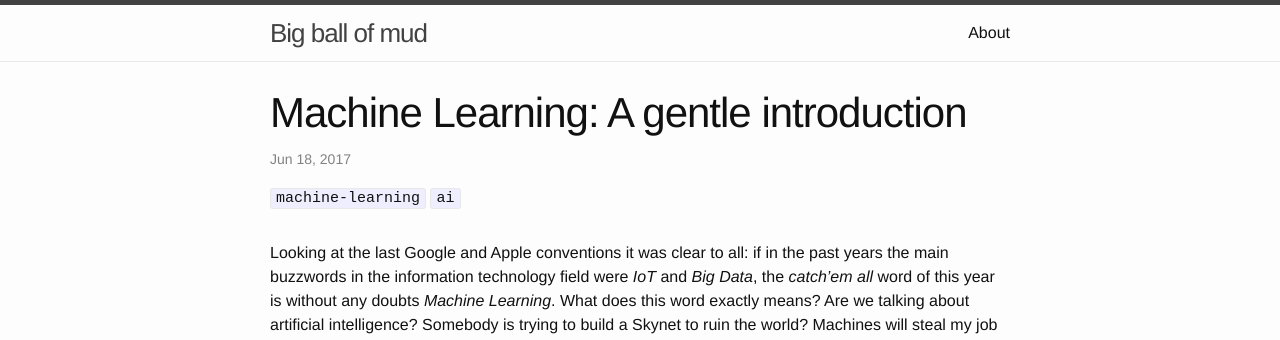
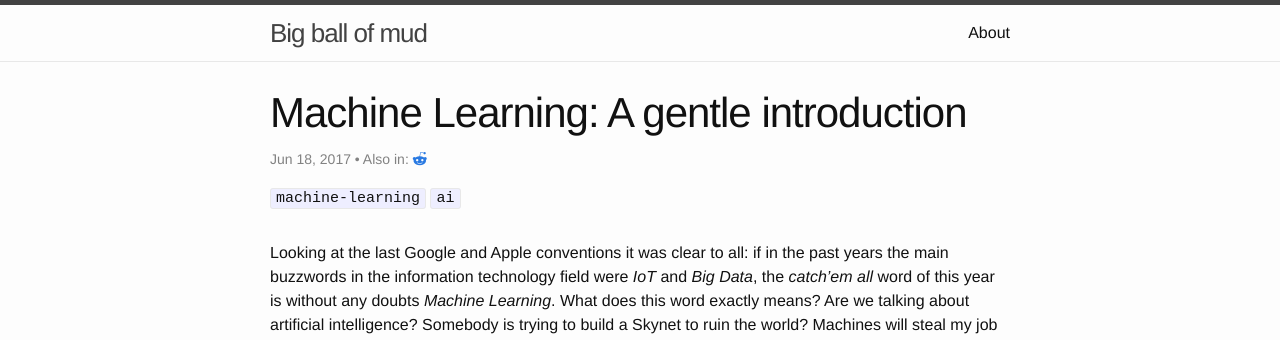
Before and after one commit to rcardin/rcardin.github.io, a Jekyll site: the page built from _posts/2017-06-18-machine-learning-a-gentle-introduction.markdown, in a window 1280 px wide and 900 px high. Shown: the top 340 px of the window. Built offline with Jekyll 4.4.1, drawn with Linux system fonts in a browser that asks for light colours; formulas are drawn with MathJax 3; comment, search, counter and statistics services are not loaded.

Commit message:
Added link to reddit

```diff
--- a/_layouts/post.html
+++ b/_layouts/post.html
@@ -8,7 +8,7 @@ layout: default
   <header class="post-header">
     <h1 class="post-title">{{ page.title }}</h1>
     <p class="post-meta">{{ page.date | date: "%b %-d, %Y" }}{% if page.author %} • {{ page.author }}{% endif %}{% if page.meta %} • {{ page.meta }}{% endif %}
-      {% if page.dzone-link or page.medium-link %}
+      {% if page.dzone-link or page.medium-link or page.reddit-link %}
       •
       Also in:
       {% if page.dzone-link %}
@@ -19,6 +19,9 @@ layout: default
       {% endif %}
       {% if page.dev-link %}
       <a href="{{ page.dev-link }}" title="Dev.to">dev.to</a>
+      {% endif %}
+      {% if page.reddit-link %}
+      <a href="{{ page.reddit-link }}" title="Reddit"><i class="fa fa-reddit-alien"></i></a>
       {% endif %}
       {% endif %}
     </p>
--- a/_posts/2017-01-31-implementing-time-series-in-mongodb.markdown
+++ b/_posts/2017-01-31-implementing-time-series-in-mongodb.markdown
@@ -19,6 +19,7 @@ social-tags: "database, mongodb"
 medium-link: "https://medium.com/@riccardo_cardin/implementing-time-series-in-mongodb-1bd99523f01d#.xuu0js11y"
 dzone-link: "https://dzone.com/articles/implementing-time-series-in-mongodb"
 dev-link: "https://dev.to/riccardo_cardin/implementing-time-series-in-mongodb"
+reddit-link: "https://www.reddit.com/r/programming/comments/5r83ko/implementing_time_series_in_mongodb/"
 ---
 
 I came recently to design a solution for MongoDB to store information that has time as the
--- a/_posts/2017-04-10-dependency-dot.markdown
+++ b/_posts/2017-04-10-dependency-dot.markdown
@@ -18,6 +18,7 @@ social-tags: "programming, oop, softwareengineering"
 medium-link: "https://medium.com/@riccardo_cardin/dependency-ffc118404f0"
 dzone-link: "https://dzone.com/articles/dependency"
 dev-link: "https://dev.to/riccardo_cardin/dependency"
+reddit-link: "https://www.reddit.com/r/programming/comments/64wfp0/dependency/"
 math: true
 ---
 
--- a/_posts/2017-05-05-test-proven-design.markdown
+++ b/_posts/2017-05-05-test-proven-design.markdown
@@ -17,6 +17,7 @@ social-share: true
 social-title: "Test Proven Design"
 social-tags: "test, programming, design"
 dzone-link: "https://dzone.com/articles/test-proven-design"
+reddit-link: "https://www.reddit.com/r/programming/comments/69dqlp/test_proven_design/"
 ---
 
 Just a couple of days ago, I was surfing through the code base of the project I am actually working on
--- a/_posts/2017-06-18-machine-learning-a-gentle-introduction.markdown
+++ b/_posts/2017-06-18-machine-learning-a-gentle-introduction.markdown
@@ -11,6 +11,7 @@ summary: "Looking at the last Google and Apple conventions it was clear to all:
 social-share: true
 social-title: "Machine Learning: A gentle introduction"
 social-tags: "machinelearning, ArtificialIntelligence"
+reddit-link: "https://www.reddit.com/r/learnmachinelearning/comments/6i0y2n/machine_learning_a_gentle_introduction/"
 math: true
 ---
 
--- a/_posts/2017-08-02-object-oriented-programming-strikes-back.markdown
+++ b/_posts/2017-08-02-object-oriented-programming-strikes-back.markdown
@@ -12,6 +12,7 @@ summary: "Recently I read the article \"Beginning to Doubt Object-Oriented Progr
 social-share: true
 social-title: "Object Oriented Programming strikes back!"
 social-tags: "oop, functional, programming"
+reddit-link: "https://www.reddit.com/r/programming/comments/6r2olk/object_oriented_programming_strikes_back/"
 math: false
 ---
 
```
